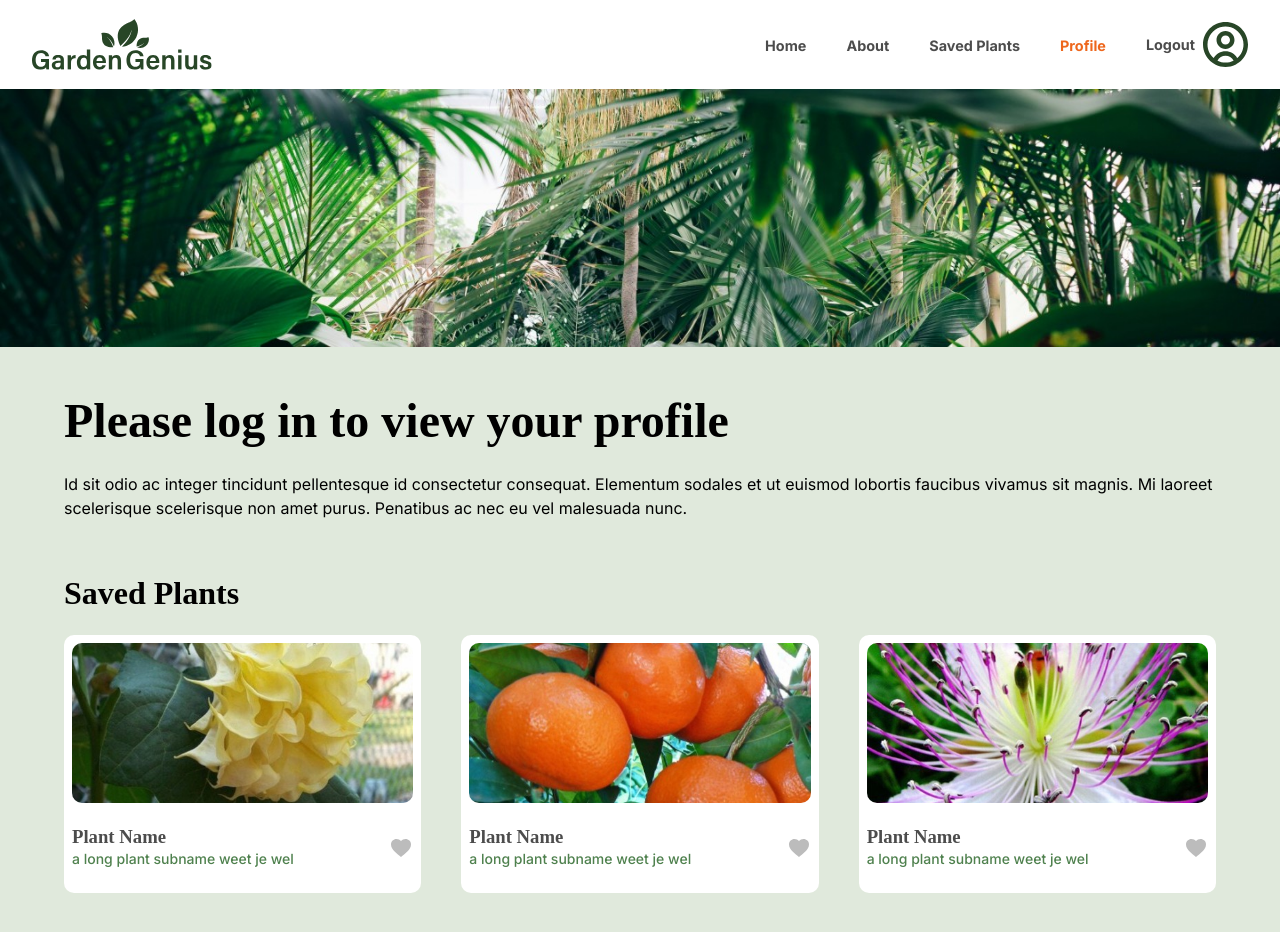
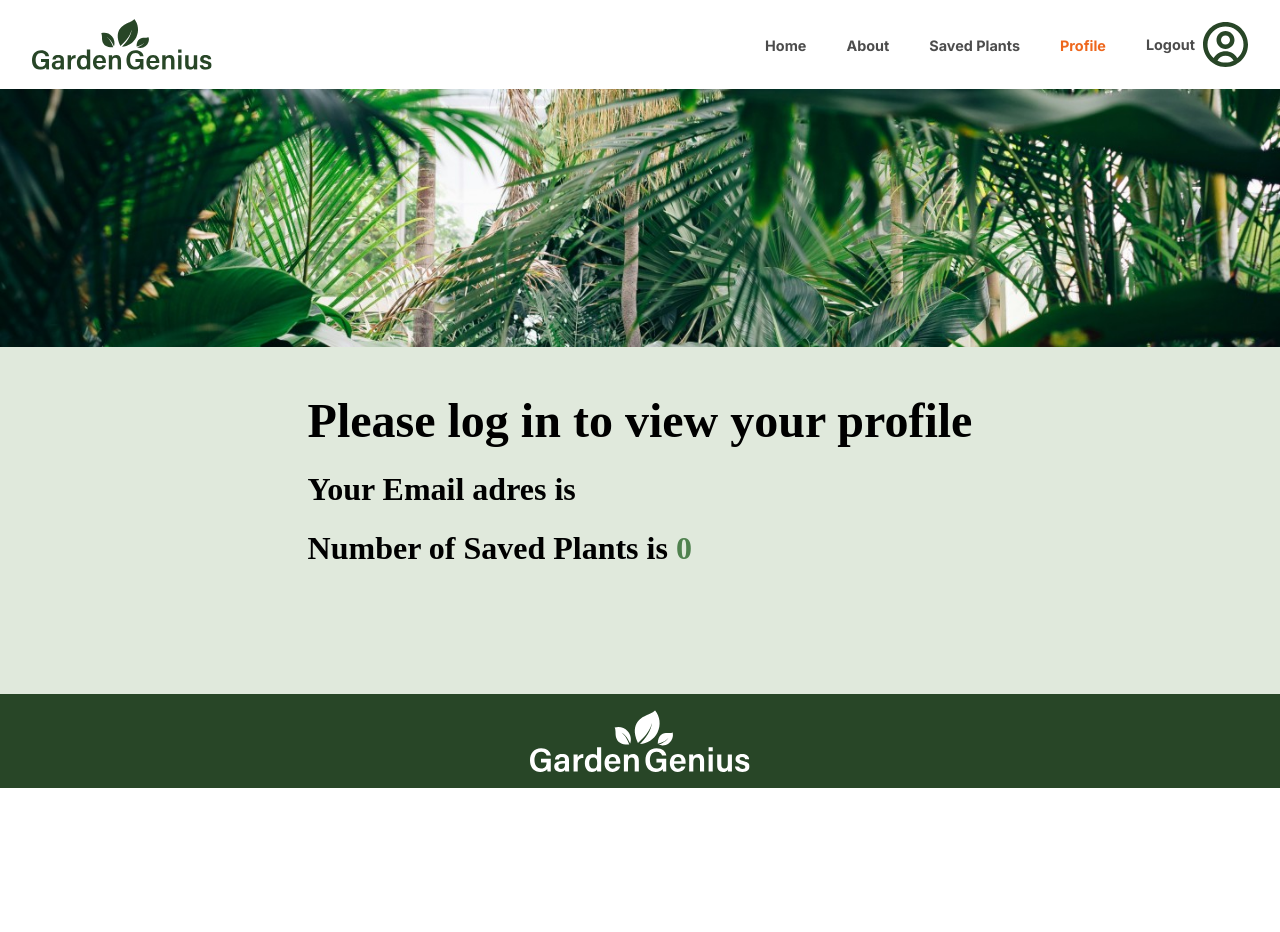
Before and after one commit to jasin1/garden-genius-V2, a React (Vite) app: page /profile in a window 1280 px wide. Shown: the top 932 px of the page. After the commit the page ends 800 px from the top, so only its background shows below. Built offline with nearby package versions, Linux system fonts and the light colour scheme; a web font is replaced by a local one.

Commit message:
Finalizing stuff

```diff
--- a/index.html
+++ b/index.html
@@ -2,7 +2,7 @@
 <html lang="en">
   <head>
     <meta charset="UTF-8" />
-    <link rel="icon" type="image/svg+xml" href="/vite.svg" />
+    <link rel="icon" type="image/svg+xml" href="/ico.svg" />
     <meta name="viewport" content="width=device-width, initial-scale=1.0" />
     <title>GardenGenius</title>
   </head>
--- a/src/components/PlantCard/PlantCard.jsx
+++ b/src/components/PlantCard/PlantCard.jsx
@@ -1,23 +1,39 @@
 import './PlantCard.css';
 import {Link} from 'react-router-dom';
-import {useContext} from "react";
+import {useContext, useEffect, useState} from "react";
 import placeholderImage from '../../assets/placeholder-plant.jpg';
 import LikeButton from "../LikeButton/LikeButton.jsx";
 import {PlantContext} from '../../context/PlantContext.jsx';
+import {AuthContext} from "../../context/AuthContext.jsx";
 
 
 function PlantCard({plantName, subName, image, id}) {
 
-    const {likedPlantIds, likePlant, unlikedPlant} = useContext(PlantContext);
-    const isLiked = likedPlantIds.includes(id);
-    const handleLikeClick = () =>{
-        if(!isLiked) {
+    const {likePlant, unlikedPlant} = useContext(PlantContext);
+    const {Info} = useContext(AuthContext);
+    const [isLiked, setIsLiked] = useState(false);
+
+    useEffect(() => {
+
+        const userPlantIds = Info || [];
+        setIsLiked(userPlantIds.includes(id));
+    }, [Info, id]);
+
+    // const isLiked = userPlantIds.includes(id);
+
+    // const {likedPlantIds, likePlant, unlikedPlant} = useContext(PlantContext);
+    // const isLiked = likedPlantIds.includes(id);
+
+
+    const handleLikeClick = () => {
+        if (!isLiked) {
             likePlant(id);
             console.log("Like button clicked!")
-        }else{
+        } else {
             unlikedPlant(id);
             console.log("Plant is unliked");
         }
+        setIsLiked(!isLiked);
     }
 
 
@@ -29,9 +45,9 @@ function PlantCard({plantName, subName, image, id}) {
             <Link to={`/plantdetail/${id}`} className="card-link">
                 <div className="card" key={id}>
                     <div className="card-img-wrapper">
-                    { image ? (
+                        {image ? (
                             <img src={image} alt=""/>
-                    ):(
+                        ) : (
                             <img src={placeholderImage} alt="placeholder"/>
                         )}
                     </div>
--- a/src/context/PlantContext.jsx
+++ b/src/context/PlantContext.jsx
@@ -6,7 +6,7 @@ export const PlantContext = createContext({});
 
 function PlantContextProvider({children}) {
     const [LikedPlantIds, setLikedPlantIds] = useState([]);
-    const { updateUserInfo } = useContext(AuthContext);
+    const {updateUserInfo} = useContext(AuthContext);
 
 
     const likePlant = (plantId) => {
@@ -22,15 +22,25 @@ function PlantContextProvider({children}) {
 
     };
 
-    const unlikedPlant = (plantId) => {
+    const unlikedPlant = async (plantId) => {
+        try {
+
             setLikedPlantIds((prevLikedPlantIds) => {
                 const updatedLikedPlantIds = prevLikedPlantIds.filter((id) => id !== plantId);
+
 
                 // updateUserInfo(user.username, {likedPlantIds: updatedLikedPlantIds});
                 updateUserInfo(updatedLikedPlantIds);
 
                 return updatedLikedPlantIds;
             });
+
+            await updateUserInfo();
+
+
+        } catch (error) {
+            console.error('Error updating user info', error);
+        }
 
     };
 
--- a/src/helpers/istokenvalid.js
+++ b/src/helpers/istokenvalid.js
@@ -1,6 +1,18 @@
+import { jwtDecode } from "jwt-decode";
+
 function isTokenValid(token){
     if (!token) return false;
-    return token.iat < token.exp;
+
+    try{
+        const decodedToken = jwtDecode(token);
+        const currentTime = Date.now() / 1000;
+
+        return decodedToken && decodedToken.exp > currentTime && decodedToken.iat <= currentTime;
+    }catch(error){
+        console.log('Error decoding token: ', error);
+        return false;
+    }
+
 }
 
 export default isTokenValid;
--- a/src/pages/home/home.css
+++ b/src/pages/home/home.css
@@ -56,7 +56,7 @@
 }
 
 .intro-wrapper{
-    max-width: 600px;
+    max-width: 500px;
     width: 100%;
 }
 
--- a/src/pages/profile/profile.css
+++ b/src/pages/profile/profile.css
@@ -25,3 +25,7 @@
 .plant-header{
     margin-bottom: 1.5rem;
 }
+
+.coloredTxt{
+    color: var(--color-secondary-green);
+}
--- a/src/pages/profile/profile.jsx
+++ b/src/pages/profile/profile.jsx
@@ -1,23 +1,39 @@
 import './profile.css';
 import Navigation from "../../components/Navigation/Navigation.jsx";
-import PlantCard from "../../components/PlantCard/PlantCard.jsx";
 import Hero from "../../assets/profile-hero.jpg";
 import Footer from "../../components/Footer/Footer.jsx";
-import plantImg01 from "../../assets/dummie-plant-01.jpg";
-import plantImg02 from "../../assets/dummie-plant-02.jpg";
-import plantImg03 from "../../assets/dummie-plant-03.jpg";
-import plantImg04 from "../../assets/dummie-plant-04.jpg";
 import {AuthContext} from "../../context/AuthContext.jsx";
-import {useContext} from "react";
+import {useContext, useState, useEffect} from "react";
 
 function Profile() {
 
     const { user } = useContext(AuthContext);
+    const [numSavedPlants, setNumSavedPlants] = useState(0);
+
     const userName = user ? user.username : null;
+    const userEmail = user ? user.email : null;
+    // const userInfo = user ? JSON.parse(user.info) : null;
+
+    // const numSavedPlants = userInfo ? userInfo.length : 0;
+
+    useEffect(() => {
+        if(user && user.info){
+            const userInfo = JSON.parse(user.info);
+            setNumSavedPlants(userInfo.length);
+        }else{
+            setNumSavedPlants(0);
+        }
+
+    }, [user]);
+
+
 
 
     console.log("user object: ", user);
     console.log("username is ", userName);
+    console.log("user email", userEmail);
+    // console.log("user info ", userInfo);
+    // console.log("length plants array", LikedPlantIds.length);
 
 
     return (
@@ -35,38 +51,12 @@ function Profile() {
                             ): (
                                 <h1>Please log in to view your profile</h1>
                             )}
-                            <p>Id sit odio ac integer tincidunt pellentesque id consectetur consequat. Elementum sodales
-                                et ut euismod lobortis faucibus vivamus sit magnis. Mi laoreet scelerisque scelerisque
-                                non amet purus. Penatibus ac nec eu vel malesuada nunc. </p>
+                            <h2>Your Email adres is <span className="coloredTxt">{userEmail}</span> </h2>
+                            <h2>Number of Saved Plants is <span className="coloredTxt">{numSavedPlants}</span></h2>
                         </div>
 
                     </div>
 
-                    <div className="container">
-                        <h2>Saved Plants</h2>
-                        <div className="grid">
-                            <PlantCard
-                                plantName="Plant Name"
-                                subName="a long plant subname weet je wel"
-                                image={plantImg01}
-                            />
-                            <PlantCard
-                                plantName="Plant Name"
-                                subName="a long plant subname weet je wel"
-                                image={plantImg02}
-                            />
-                            <PlantCard
-                                plantName="Plant Name"
-                                subName="a long plant subname weet je wel"
-                                image={plantImg03}
-                            />
-                            <PlantCard
-                                plantName="Plant Name"
-                                subName="a long plant subname weet je wel"
-                                image={plantImg04}
-                            />
-                        </div>
-                    </div>
                 </section>
                 <Footer/>
             </article>
--- a/src/pages/saved/saved.jsx
+++ b/src/pages/saved/saved.jsx
@@ -10,52 +10,16 @@ import {AuthContext} from "../../context/AuthContext.jsx";
 
 function Saved() {
 
-    const {likedPlantIds} = useContext(PlantContext);
+    const { likedPlantIds } = useContext(PlantContext);
     const [savedPlants, setSavedPlants] = useState([]);
     const [isLoading, setIsLoading] = useState(true);
+    const {Info, getUserInfo} = useContext(AuthContext);
+    // const { Info} = useContext(AuthContext);
 
-    const {getUserInfo} = useContext(AuthContext);
 
 
     console.log('Inhoud Plant context in saved page', likedPlantIds);
-    // console.log('saved plants by user', user.info);
 
-    // useEffect(() => {
-    //     const fetchSavedPlants = async () => {
-    //         try {
-    //             const userInfo = await getUserInfo();
-    //             console.log("User Info in saved page:", userInfo);
-    //             setIsLoading(true);
-    //             if (!likedPlantIds || likedPlantIds.length === 0) {
-    //                 setSavedPlants([]);
-    //                 setIsLoading(false);
-    //                 return;
-    //             }
-    //
-    //             const plantIds = likedPlantIds;
-    //             console.log("Plant IDs:", plantIds);
-    //
-    //
-    //             const plantRequests = plantIds.map((id) =>
-    //                 axios.get(`https://perenual.com/api/species/details/${id}?key=sk-nmqA66236192cd6f53490`));
-    //
-    //             const responses = await Promise.all(plantRequests);
-    //             console.log("API responses:", responses);
-    //
-    //             const plantData = responses.map((response) => response.data);
-    //             console.log("Plant data:", plantData);
-    //
-    //             setSavedPlants(plantData);
-    //             setIsLoading(false);
-    //         } catch (error) {
-    //             console.log('Error fetching saved plants: ', error);
-    //             setIsLoading(false);
-    //         }
-    //     };
-    //
-    //     fetchSavedPlants();
-    //
-    // }, [likedPlantIds]);
 
     useEffect(() => {
         const fetchSavedPlants = async () => {
@@ -63,16 +27,6 @@ function Saved() {
                 const userInfo = await getUserInfo();
                 console.log("User Info in saved page:", userInfo);
                 setIsLoading(true);
-
-                // if (!userInfo || Array.isArray(userInfo)) {
-                //     setSavedPlants([]);
-                //     setIsLoading(false);
-                //     return;
-                // }
-
-                // const plantIds = userInfo.split(',');
-                // console.log("Plant IDs:", userInfo);
-
 
                 const plantRequests = userInfo.map((id) =>
                     axios.get(`https://perenual.com/api/species/details/${id}?key=sk-nmqA66236192cd6f53490`));
@@ -92,8 +46,30 @@ function Saved() {
         };
         fetchSavedPlants();
 
+    }, [likedPlantIds]);
 
-    }, [getUserInfo]);
+    // useEffect(() => {
+    //     const fetchSavedPlants = async () => {
+    //         try {
+    //             setIsLoading(true);
+    //             const plantRequests = likedPlantIds.map((id) =>
+    //                 axios.get(`https://perenual.com/api/species/details/${id}?key=sk-nmqA66236192cd6f53490`));
+    //
+    //             const responses = await Promise.all(plantRequests);
+    //             const plantData = responses.map((response) => response.data);
+    //
+    //             setSavedPlants(plantData);
+    //             setIsLoading(false);
+    //         } catch (error) {
+    //             console.log('Error fetching saved plants: ', error);
+    //             setIsLoading(false);
+    //         }
+    //     };
+    //
+    //     fetchSavedPlants();
+    // }, [Info, likedPlantIds]);
+
+
 
 
     return (
```
Also changed, not shown: src/context/AuthContext.jsx (+16 -8 lines), src/pages/plantdetail/plantdetail.jsx (+6 -3 lines), public/ico.svg (added). Lines whose indentation alone changed are shown as unchanged.
